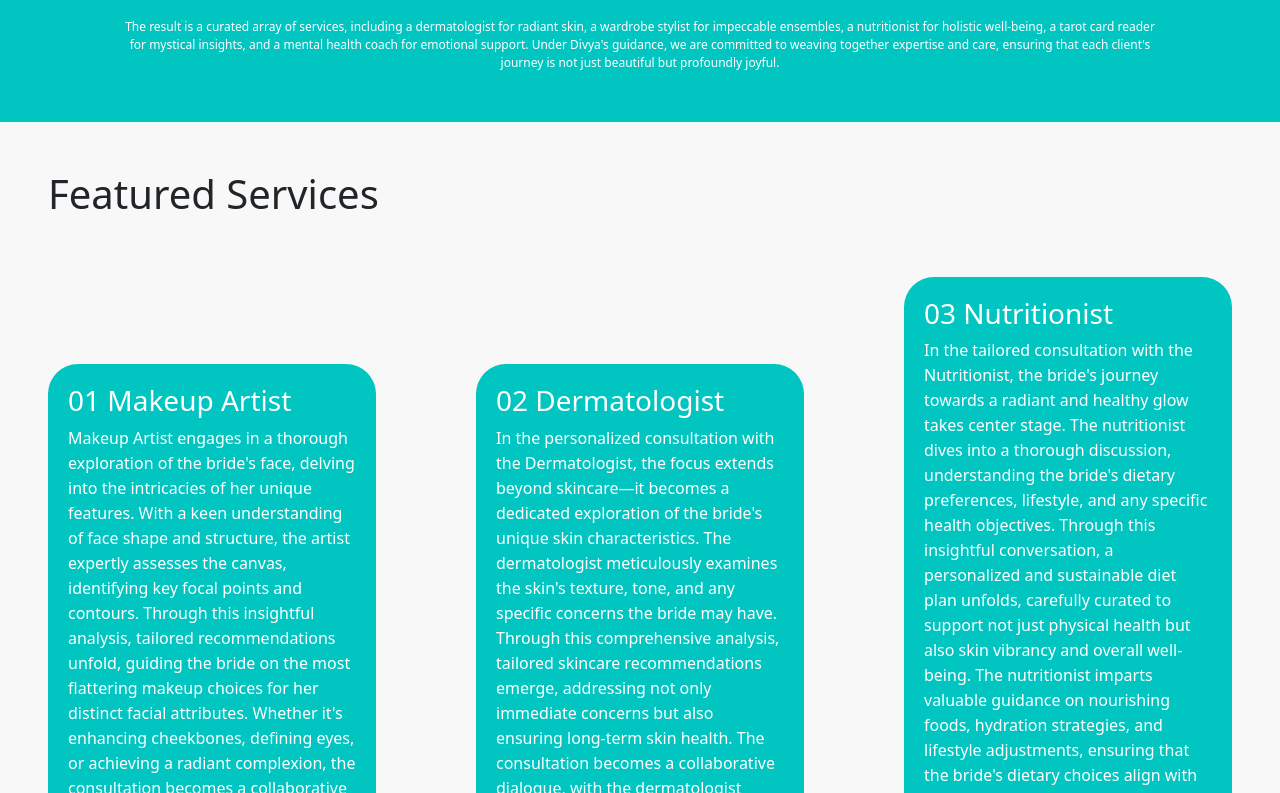
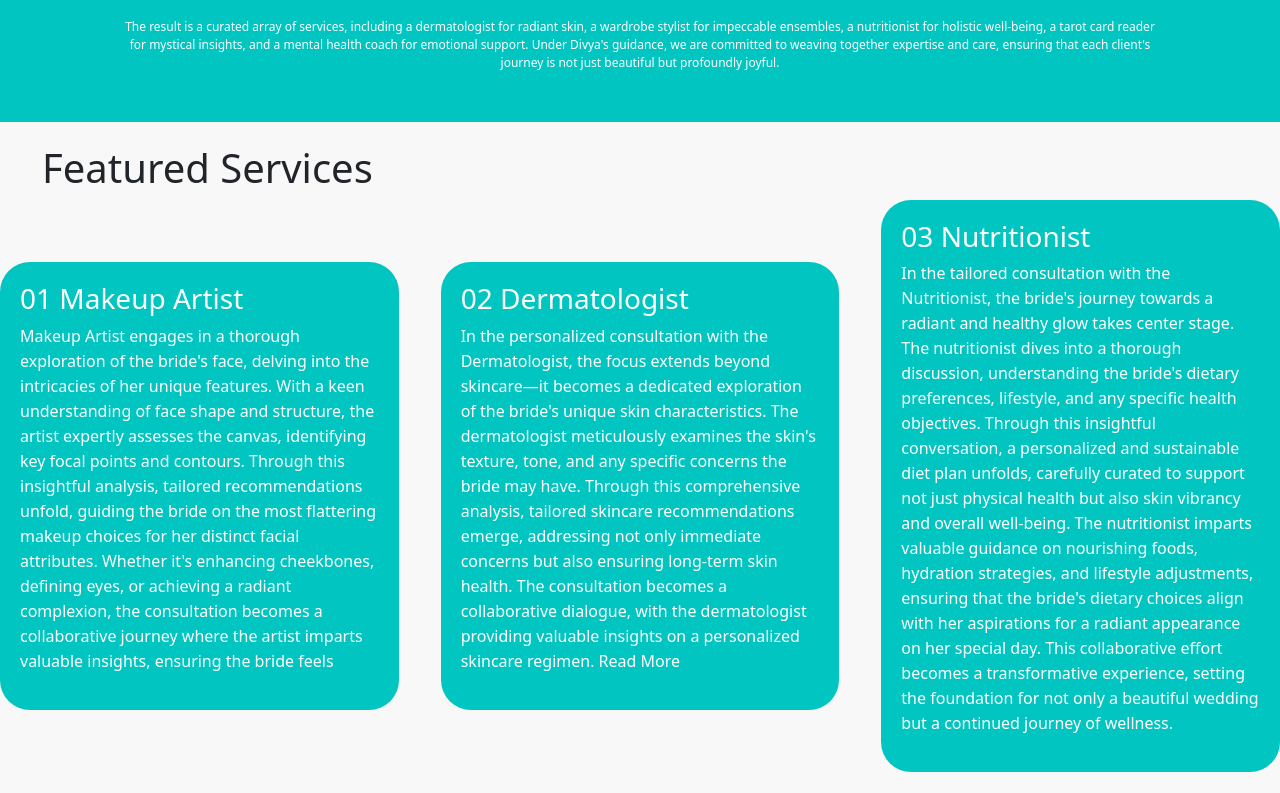
Before and after one commit to 30saharsh/bride-chilla, a React (Create React App) app: page / in a window 1280 px wide. Shown: the part 1607-2400 px from the top of the page. Built offline with nearby package versions, Linux system fonts and the light colour scheme.

Commit message:
Third Change

```diff
--- a/package.json
+++ b/package.json
@@ -39,5 +39,8 @@
       "last 1 firefox version",
       "last 1 safari version"
     ]
+  },
+  "devDependencies": {
+    "tailwindcss": "^3.4.3"
   }
 }
--- a/src/App.css
+++ b/src/App.css
@@ -1,3 +1,6 @@
+@tailwind base;
+@tailwind components;
+@tailwind utilities;
 .App {
   text-align: center;
 }
--- a/src/index.css
+++ b/src/index.css
@@ -1,3 +1,6 @@
+@tailwind base;
+@tailwind components;
+@tailwind utilities;
 body {
   margin: 0;
   font-family: -apple-system, BlinkMacSystemFont, 'Segoe UI', 'Roboto', 'Oxygen',
--- /dev/null
+++ b/src/pages/Home/Home.css
@@ -0,0 +1,75 @@
+.up{
+    width: 100%;
+    height: 50%;
+    /* background-color: green; */
+    display: flex;
+    align-items: center;
+    justify-content: center;
+    gap: 42px;
+}
+.down{
+    width: 100%;
+    height: 50%;
+    /* background-color: orangered; */
+    display: flex;
+    margin-top: 40px;
+    align-items: center;
+    justify-content: center;
+    gap: 42px;
+
+}
+.main{
+    /* background-color: red; */
+    height: fit-content;
+}
+.card{
+    width: 400px;
+    height: fit-content;
+    background-color: #00C5C1;
+    padding: 20px;
+    text-align: left;
+    border: none;
+    border-radius: 30px;
+}
+.center{
+    /* background-color: yellow; */
+}
+.a{
+    margin-left: 42px;
+    margin-top: 22px;
+}
+.card p{
+    color: #fff;
+    font-weight: 300;
+    line-height: 25px;
+    font-size: 16px;
+}
+@media (max-width: 576px) {
+    .card p{
+        color: #fff;
+        font-weight: 300;
+        line-height: 22px;
+        font-size: 10px;
+    }
+    .a{
+        margin:20px;
+    }
+.card{
+    width: 80%;
+}
+.up{
+    /* background-color: yellow; */
+    display: flex;
+    align-items: center;
+    justify-content: center;
+    flex-direction: column;
+}
+.down{
+    /* background-color: yellow; */
+    display: flex;
+    align-items: center;
+    justify-content: center;
+    flex-direction: column;
+}
+
+}
--- a/src/pages/Home/index.js
+++ b/src/pages/Home/index.js
@@ -6,6 +6,7 @@ import BlogCard from '../../component/BlogCard'
 import TestCard from '../../component/TestCard'
 import { Link } from 'react-router-dom';
 import { useWindowSize } from '../../utitlity/helper'
+import "../Home/Home.css"
 
 
 export default function Index() {
@@ -52,7 +53,7 @@ export default function Index() {
 
       <div className='row m-sm-2 m-xs-2 m-md-5 m-lg-5 m-lg-5 m-3'>
         <div className='col-xs-12 col-sm-12 col-md-7 col-lg-7 col-xl-7'>
-           <span style={{color : '#00C5C1', letterSpacing : 2, fontSize : 30}} className='fw-bolder'>About us</span>
+           <span style={{color : '#00C5C1', letterSpacing : 2, fontSize : 50}} className='fw-bolder'>About us</span>
            <div className='fw-bold my-4' style={{fontSize : width < 600 ? 22 : 28, letterSpacing : 3, lineHeight : 1}}>Join Us on the Journey to Self-Care and Self-Expression</div>
            <p style={{fontSize : 12, color : '#AFAFAF'}} className='my-3'>Welcome to Bridechilla, where the pursuit of well-being meets the artistry of self-expression. Our mission is to unite a diverse team of dedicated experts, all focused on enhancing your overall wellness and ensuring you look and feel your absolute best. With Bridechilla, you gain direct access to a curated selection of top-notch professionals spanning various fields, right at your fingertips. <br></br><br></br>
 
@@ -100,37 +101,37 @@ export default function Index() {
         </p>
       </div>
 
-      <div className='p-5'>
-        <h1>Featured Services</h1>
-        <div className='row py-4 text-black bg-red-900' style={{height:"200vh" }}>
-<div className="up" style={{width:"100%" , height:"50%", display:"flex" , alignItems:"center" , justifyContent:"center" , gap:"100px"}} >
-  <div className="card" style={{width:"33%" , height:"fit-content" , backgroundColor:"#00C5C1" , padding:"20px" , textAlign:"left" , border:"none" , borderRadius:"30px"} } >
+      <div className='center'>
+        <h1 className="a" >Featured Services</h1>
+        <div className='main' >
+<div className="up">
+  <div className="card">
     <h3 style={{color:"#fff" , textAlign:"left"}} >01 Makeup Artist</h3>
-    <p style={{color:"#fff" , fontWeight:"300" , lineHeight:"25px" , fontSize:"16px"}} >Makeup Artist engages in a thorough exploration of the bride's face, delving into the intricacies of her unique features. With a keen understanding of face shape and structure, the artist expertly assesses the canvas, identifying key focal points and contours. Through this insightful analysis, tailored recommendations unfold, guiding the bride on the most flattering makeup choices for her distinct facial attributes. Whether it's enhancing cheekbones, defining eyes, or achieving a radiant complexion, the consultation becomes a collaborative journey where the artist imparts valuable insights, ensuring the bride feels</p>
+    <p >Makeup Artist engages in a thorough exploration of the bride's face, delving into the intricacies of her unique features. With a keen understanding of face shape and structure, the artist expertly assesses the canvas, identifying key focal points and contours. Through this insightful analysis, tailored recommendations unfold, guiding the bride on the most flattering makeup choices for her distinct facial attributes. Whether it's enhancing cheekbones, defining eyes, or achieving a radiant complexion, the consultation becomes a collaborative journey where the artist imparts valuable insights, ensuring the bride feels</p>
   </div>
-  <div className="card" style={{width:"33%" , height:"fit-content"  , backgroundColor:"#00C5C1" , padding:"20px" , textAlign:"left" , border:"none" , borderRadius:"30px"} } >
+  <div className="card" >
     <h3 style={{color:"#fff" , textAlign:"left"}} >02 Dermatologist</h3>
-    <p style={{color:"#fff" , fontWeight:"300" , lineHeight:"25px" , fontSize:"16px"}} >In the personalized consultation with the Dermatologist, the focus extends beyond skincare—it becomes a dedicated exploration of the bride's unique skin characteristics. The dermatologist meticulously examines the skin's texture, tone, and any specific concerns the bride may have. Through this comprehensive analysis, tailored skincare recommendations emerge, addressing not only immediate concerns but also ensuring long-term skin health. The consultation becomes a collaborative dialogue, with the dermatologist providing valuable insights on a personalized skincare regimen. Read More</p>
+    <p >In the personalized consultation with the Dermatologist, the focus extends beyond skincare—it becomes a dedicated exploration of the bride's unique skin characteristics. The dermatologist meticulously examines the skin's texture, tone, and any specific concerns the bride may have. Through this comprehensive analysis, tailored skincare recommendations emerge, addressing not only immediate concerns but also ensuring long-term skin health. The consultation becomes a collaborative dialogue, with the dermatologist providing valuable insights on a personalized skincare regimen. Read More</p>
   </div>
-  <div className="card" style={{width:"33%" , height:"fit-content"  , backgroundColor:"#00C5C1" , padding:"20px" , textAlign:"left" , border:"none" , borderRadius:"30px"} } >
+  <div className="card">
     <h3 style={{color:"#fff" , textAlign:"left"}} >03 Nutritionist</h3>
-    <p style={{color:"#fff" , fontWeight:"300" , lineHeight:"25px" , fontSize:"16px"}} >In the tailored consultation with the Nutritionist, the bride's journey towards a radiant and healthy glow takes center stage. The nutritionist dives into a thorough discussion, understanding the bride's dietary preferences, lifestyle, and any specific health objectives. Through this insightful conversation, a personalized and sustainable diet plan unfolds, carefully curated to support not just physical health but also skin vibrancy and overall well-being. The nutritionist imparts valuable guidance on nourishing foods, hydration strategies, and lifestyle adjustments, ensuring that the bride's dietary choices align with her aspirations for a radiant appearance on her special day. This collaborative effort becomes a transformative experience, setting the foundation for not only a beautiful wedding but a continued journey of wellness.</p>
+    <p >In the tailored consultation with the Nutritionist, the bride's journey towards a radiant and healthy glow takes center stage. The nutritionist dives into a thorough discussion, understanding the bride's dietary preferences, lifestyle, and any specific health objectives. Through this insightful conversation, a personalized and sustainable diet plan unfolds, carefully curated to support not just physical health but also skin vibrancy and overall well-being. The nutritionist imparts valuable guidance on nourishing foods, hydration strategies, and lifestyle adjustments, ensuring that the bride's dietary choices align with her aspirations for a radiant appearance on her special day. This collaborative effort becomes a transformative experience, setting the foundation for not only a beautiful wedding but a continued journey of wellness.</p>
   </div>
 
 
 </div>
-<div className="down" style={{width:"100%" , height:"50%" ,display:"flex" , alignItems:"center" , justifyContent:"center" , gap:"100px"}}  >
-<div className="card" style={{width:"33%" ,height:"fit-content" , backgroundColor:"#00C5C1" , padding:"20px" , textAlign:"left" , border:"none" , borderRadius:"30px"} } >
+<div className="down">
+<div className="card">
     <h3 style={{color:"#fff" , textAlign:"left"}} >04 Mental Health Coach </h3>
-    <p style={{color:"#fff" , fontWeight:"300" , lineHeight:"25px" , fontSize:"16px"}} >In the empathetic consultation with the Mental Health Coach, the focus shifts to the bride's emotional well-being, recognizing the significance of mental health on her overall wedding experience. The mental health coach engages in a compassionate dialogue, exploring the bride's emotions, stressors, and aspirations. Together, they navigate through strategies to manage pre-wedding jitters, set realistic expectations, and cultivate a positive mindset. The consultation becomes a safe space for the bride to express her feelings and receive practical tools for emotional resilience. From mindfulness techniques to personalized coping strategies, the mental health coach ensures the bride embarks on her wedding journey not only looking radiant but feeling emotionally empowered, ready to embrace the joy and challenges that come with this momentous occasion.</p>
+    <p >In the empathetic consultation with the Mental Health Coach, the focus shifts to the bride's emotional well-being, recognizing the significance of mental health on her overall wedding experience. The mental health coach engages in a compassionate dialogue, exploring the bride's emotions, stressors, and aspirations. Together, they navigate through strategies to manage pre-wedding jitters, set realistic expectations, and cultivate a positive mindset. The consultation becomes a safe space for the bride to express her feelings and receive practical tools for emotional resilience. From mindfulness techniques to personalized coping strategies, the mental health coach ensures the bride embarks on her wedding journey not only looking radiant but feeling emotionally empowered, ready to embrace the joy and challenges that come with this momentous occasion.</p>
   </div>
-  <div className="card" style={{width:"33%" , height:"fit-content"  , backgroundColor:"#00C5C1" , padding:"20px" , textAlign:"left" , border:"none" , borderRadius:"30px"} } >
+  <div className="card">
     <h3 style={{color:"#fff" , textAlign:"left"}} >05 Tarot Card Reader</h3>
-    <p style={{color:"#fff" , fontWeight:"300" , lineHeight:"25px" , fontSize:"16px"}} >In the enchanting consultation with the Tarot Card Reader, the bride embarks on a mystical exploration of her journey towards matrimony. The tarot card reader creates a sacred space, inviting the bride to share her hopes and dreams. Through the ancient art of tarot, the reader unveils insights into the bride's path, offering guidance and perspective on the unfolding chapters of her life. The consultation becomes a captivating and introspective experience, blending spiritual wisdom with the bride's personal narrative. The tarot card reader serves as a gentle guide, providing symbolic interpretations and encouraging reflection, adding a magical dimension to the bride's preparations. This unique and spiritual consultation aims to infuse the bride's wedding journey with a sense of wonder and purpose, ensuring she steps into her new chapter with clarity and inspiration.</p>
+    <p >In the enchanting consultation with the Tarot Card Reader, the bride embarks on a mystical exploration of her journey towards matrimony. The tarot card reader creates a sacred space, inviting the bride to share her hopes and dreams. Through the ancient art of tarot, the reader unveils insights into the bride's path, offering guidance and perspective on the unfolding chapters of her life. The consultation becomes a captivating and introspective experience, blending spiritual wisdom with the bride's personal narrative. The tarot card reader serves as a gentle guide, providing symbolic interpretations and encouraging reflection, adding a magical dimension to the bride's preparations. This unique and spiritual consultation aims to infuse the bride's wedding journey with a sense of wonder and purpose, ensuring she steps into her new chapter with clarity and inspiration.</p>
   </div>
-  <div className="card" style={{width:"33%" ,height:"fit-content" , backgroundColor:"#00C5C1" , padding:"20px" , textAlign:"left" , border:"none" , borderRadius:"30px"} } >
+  <div className="card" >
     <h3 style={{color:"#fff" , textAlign:"left"}} >06 Wardrobe Stylist </h3>
-    <p style={{color:"#fff" , fontWeight:"300" , lineHeight:"25px" , fontSize:"16px"}} >In the personalized consultation with the Wardrobe Stylist, the bride's journey towards finding the perfect ensemble becomes a collaborative and empowering experience. The wardrobe stylist begins by understanding the bride's body shape, style preferences, and the overall aesthetic she envisions for her wedding day. Through thoughtful dialogue, the stylist offers expert insights into flattering silhouettes, colors, and fabrics that complement the bride's unique features. From showcasing her best assets to ensuring comfort and confidence, the consultation becomes a tailored exploration of outfit ideas that align with the bride's vision. The wardrobe stylist curates a selection of attire options that not only capture the essence of the occasion but also resonate with the bride's personal style, making her feel not just adorned but truly radiant on her special day.</p>
+    <p >In the personalized consultation with the Wardrobe Stylist, the bride's journey towards finding the perfect ensemble becomes a collaborative and empowering experience. The wardrobe stylist begins by understanding the bride's body shape, style preferences, and the overall aesthetic she envisions for her wedding day. Through thoughtful dialogue, the stylist offers expert insights into flattering silhouettes, colors, and fabrics that complement the bride's unique features. From showcasing her best assets to ensuring comfort and confidence, the consultation becomes a tailored exploration of outfit ideas that align with the bride's vision. The wardrobe stylist curates a selection of attire options that not only capture the essence of the occasion but also resonate with the bride's personal style, making her feel not just adorned but truly radiant on her special day.</p>
   </div>
 
 </div>
@@ -264,12 +265,12 @@ export default function Index() {
 
     <div className='w-100 row p-4'>
         <div className='col-xs-12 col-sm-12 col-md-6 col-lg-6 col-xl-6 col-12'>
-          <Link className='fw-normal me-2' href="#" style={{textDecoration : 'none', color : 'black'}}>Home</Link>
-          <Link className='fw-normal me-2' href="/about-us" style={{textDecoration : 'none', color : 'black'}}>About Us</Link>
-          <Link className='fw-normal me-2' href="#" style={{textDecoration : 'none', color : 'black'}}>Services</Link>
-          <Link className='fw-normal me-2' href="#" style={{textDecoration : 'none', color : 'black'}}>Blogs</Link>
-          <Link className='fw-normal me-2' href="#" style={{textDecoration : 'none', color : 'black'}}>Career</Link>
-          <Link className='fw-normal me-2' href="/contact-us" style={{textDecoration : 'none', color : 'black'}}>Contact Us</Link>
+          <a className='fw-normal me-3' href="/" style={{textDecoration : 'none', color : 'black'}}>Home</a>
+          <a className='fw-normal me-3' href="/about-us" style={{textDecoration : 'none', color : 'black'}}>About Us</a>
+          <a className='fw-normal me-3' href="#" style={{textDecoration : 'none', color : 'black'}}>Services</a>
+          <a className='fw-normal me-3' href="/blog" style={{textDecoration : 'none', color : 'black'}}>Blogs</a>
+          <a className='fw-normal me-3' href="career" style={{textDecoration : 'none', color : 'black'}}>Career</a>
+          <a className='fw-normal me-3' href="/contact-us" style={{textDecoration : 'none', color : 'black'}}>Contact Us</a>
         </div>
         <div className='col-xs-12 col-sm-12 col-md-6 col-lg-6 col-xl-6 col-12'>
           <div className='float-end'>
```
Also changed, not shown: tailwind.config.js (added, +8 -0 lines), 1 other file (tests, documents, lock files or other folders).
